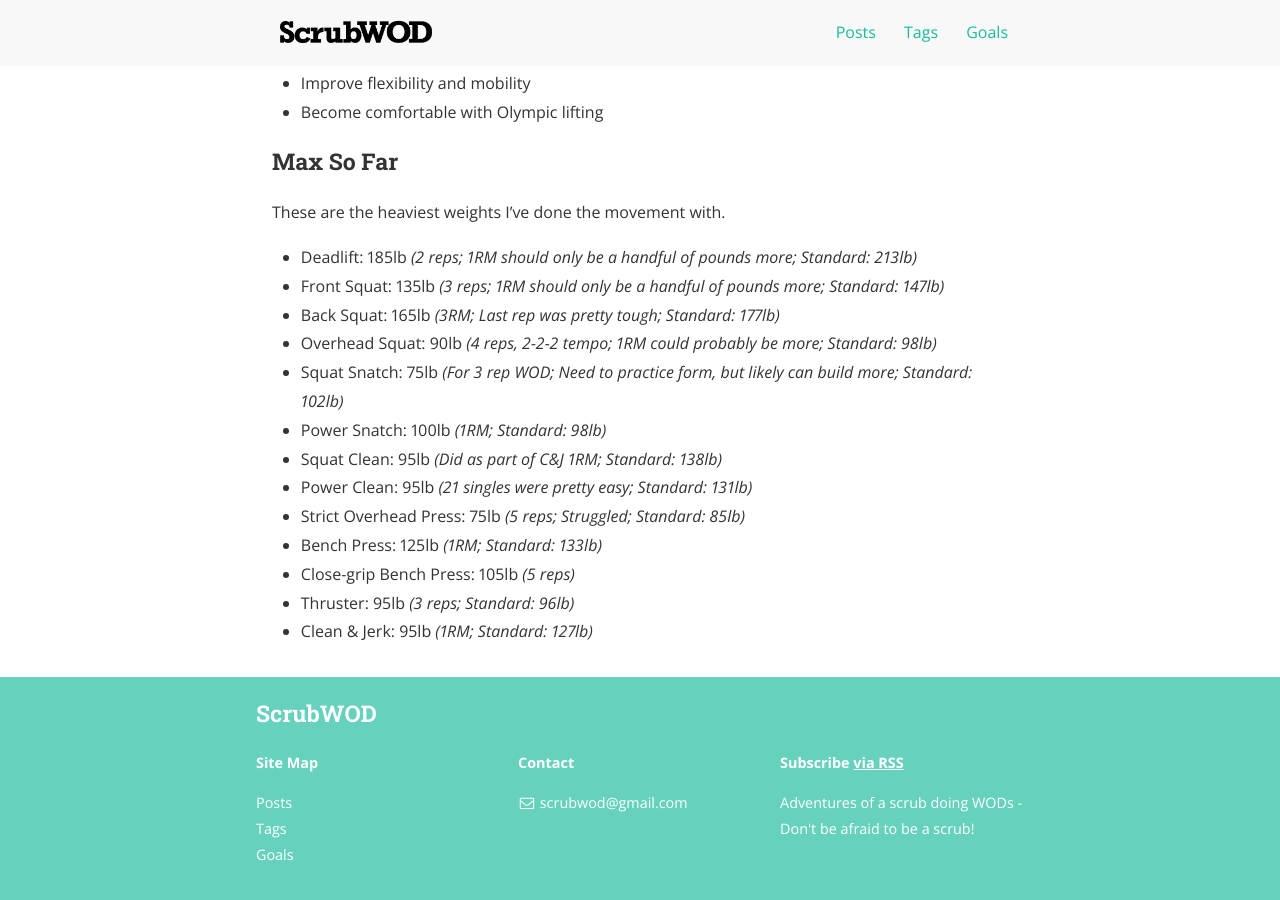
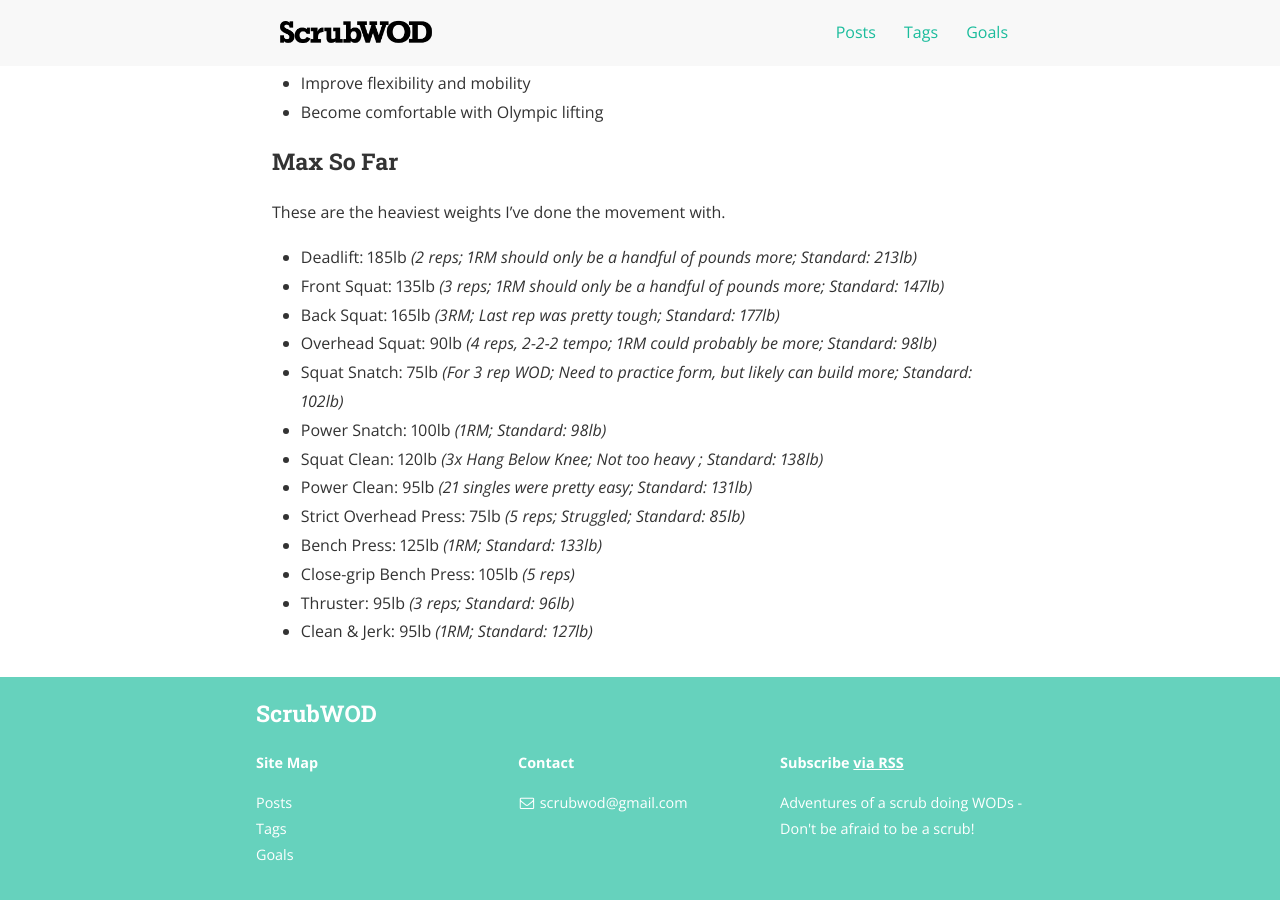
Before and after one commit to scrubwod/scrubwod.github.io, a Jekyll site: the page built from goals.md, in a window 1280 px wide and 900 px high, scrolled down 776 px. Built offline with Jekyll 4.4.1, drawn with Linux system fonts in a browser that asks for light colours; nearby versions of some CDN libraries.

Commit message:
[GOALS] Update Max so fars

```diff
--- a/goals.md
+++ b/goals.md
@@ -41,7 +41,7 @@ These are the heaviest weights I've done the movement with.
 - Overhead Squat: 90lb _(4 reps, 2-2-2 tempo; 1RM could probably be more; Standard: 98lb)_
 - Squat Snatch: 75lb _(For 3 rep WOD; Need to practice form, but likely can build more; Standard: 102lb)_
 - Power Snatch: 100lb _(1RM; Standard: 98lb)_
-- Squat Clean: 95lb _(Did as part of C&J 1RM; Standard: 138lb)_
+- Squat Clean: 120lb _(3x Hang Below Knee; Not too heavy ; Standard: 138lb)_
 - Power Clean: 95lb _(21 singles were pretty easy; Standard: 131lb)_
 - Strict Overhead Press: 75lb _(5 reps; Struggled; Standard: 85lb)_
 - Bench Press: 125lb _(1RM; Standard: 133lb)_
```
